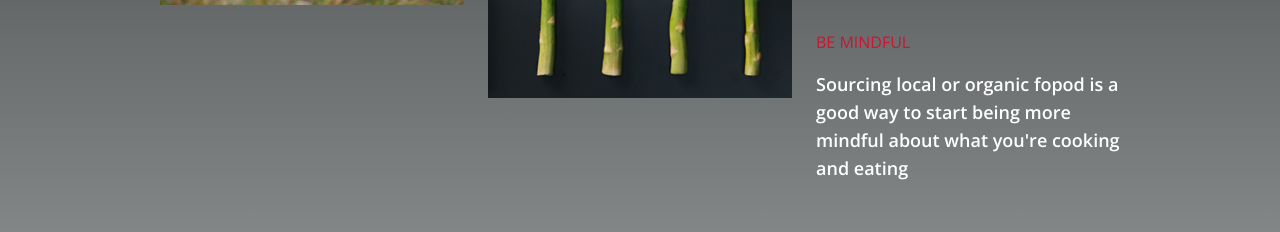
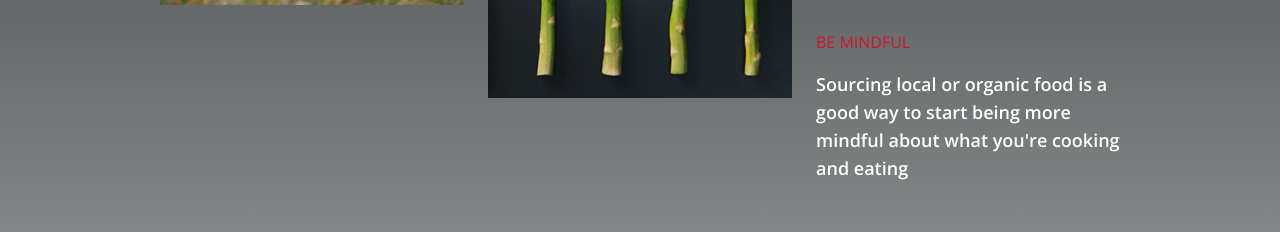
Before and after one commit to pavilandoangelo/orchard-fe-test, a Next.js app: page / in a window 1280 px wide. Shown: the part 646-878 px from the top of the page. Built offline with nearby package versions, Linux system fonts and the light colour scheme.

Commit message:
typo fix

```diff
--- a/src/components/Component01.tsx
+++ b/src/components/Component01.tsx
@@ -52,13 +52,13 @@ const Component01 = () => {
                     be healthy, but that artificial flavourings are getting in
                     the way. This can be reversed by focusing on high-quality
                     ingredients and being mindful as your appetite guides you to
-                    consume according to your body's needs.
+                    consume according to your body&apos;s needs.
                 </p>
                 <h2 className="mt-5 md:mt-10 uppercase text-highlight-red text-base">
                     Be Mindful
                 </h2>
                 <p className="mt-4 text-white font-semibold text-base md:text-lg leading-6">
-                    Sourcing local or organic fopod is a good way to start being
+                    Sourcing local or organic food is a good way to start being
                     more mindful about what you&apos;re cooking and eating
                 </p>
             </div>
```
